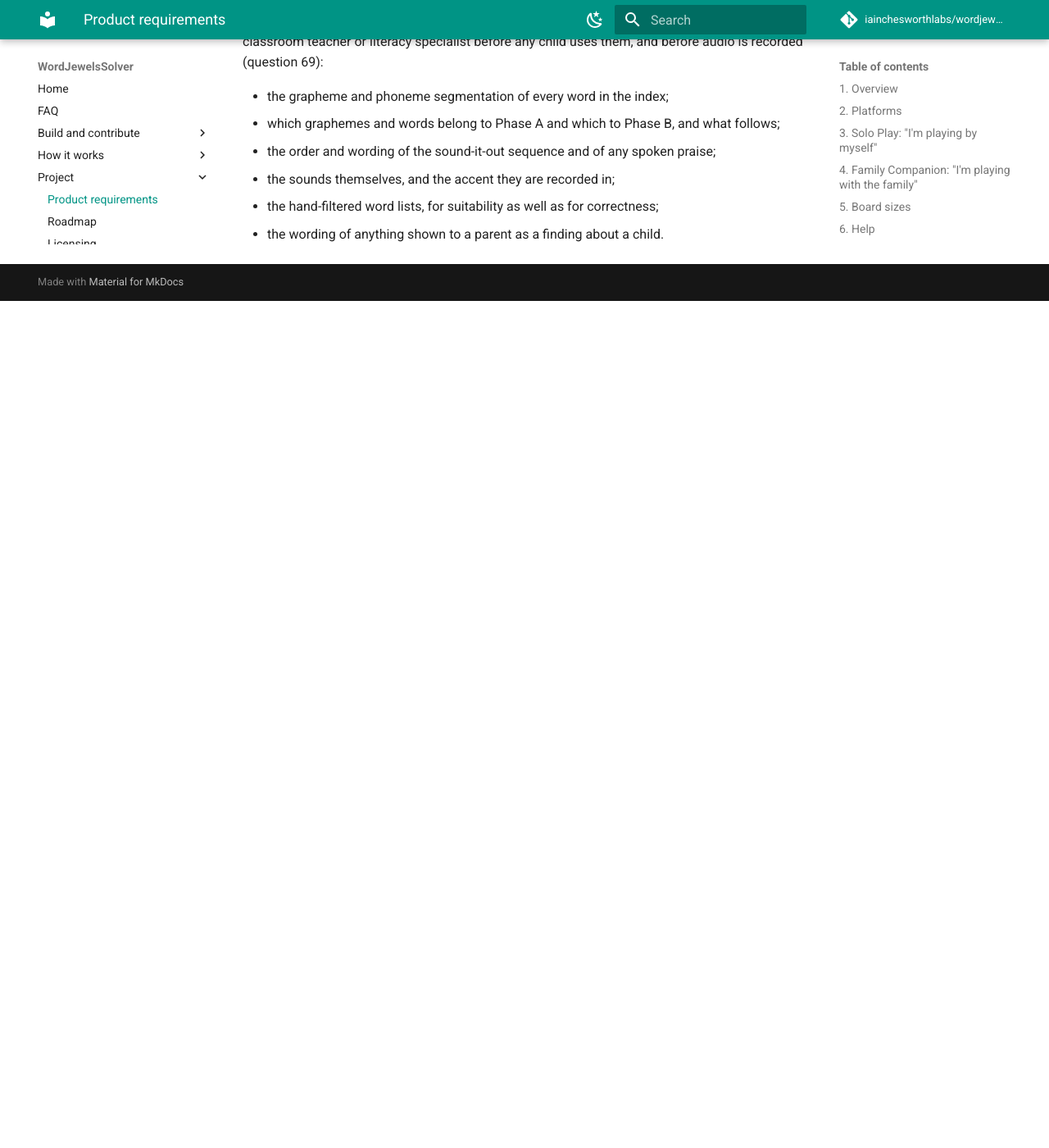
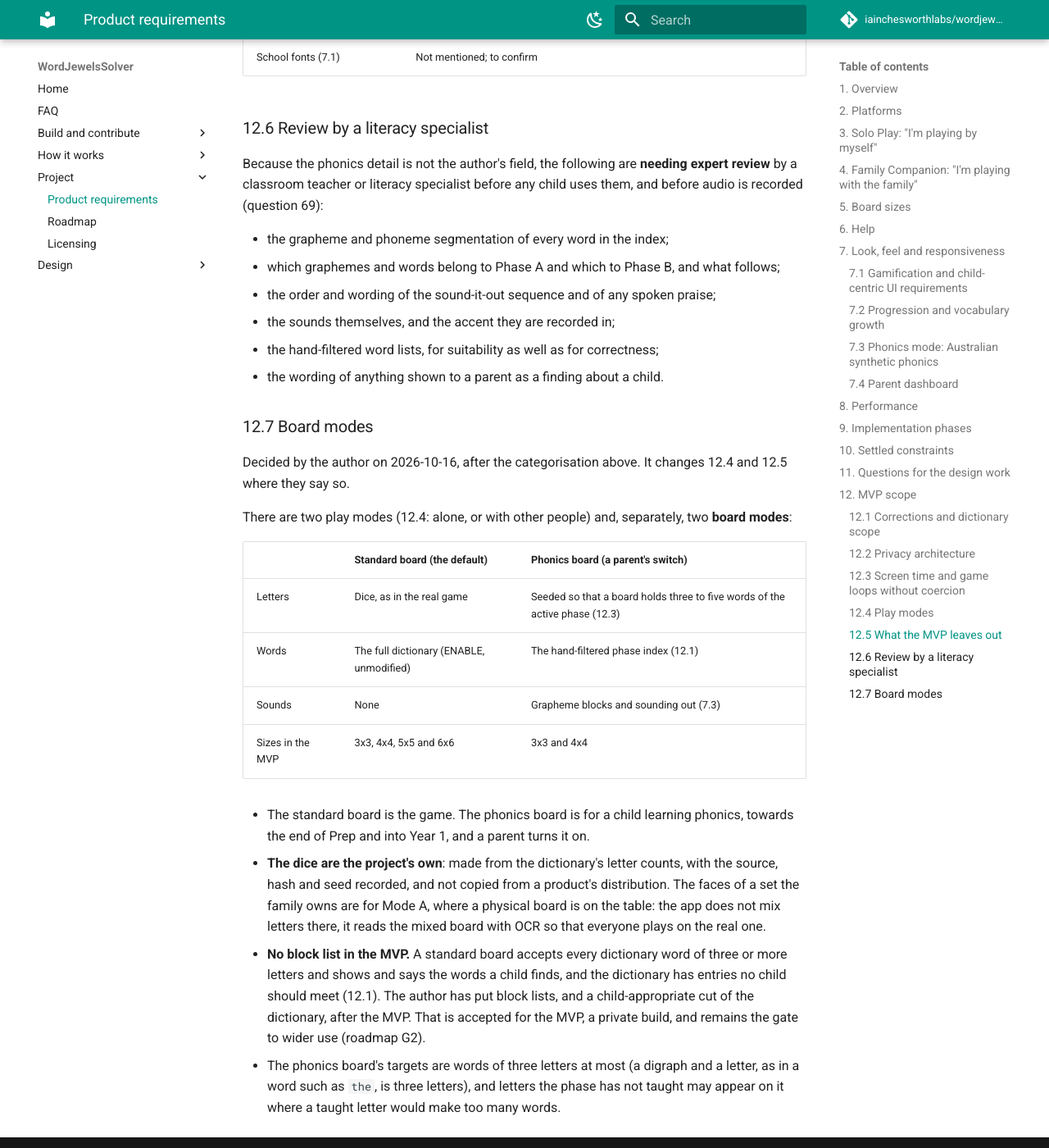
Before and after one commit to iainchesworthlabs/snapandspell, an MkDocs documentation site: the page built from docs/product-requirements.md, in a window 1280 px wide and 1400 px high, scrolled down 18752 px. Shown: the whole window at 82% size. Built offline with MkDocs 1.6.1 and Material for MkDocs 9.7.7, drawn with Linux system fonts in a browser that asks for light colours; comment, search, counter and statistics services are not loaded; before the commit the page ends 19119 px from its top, so only the background shows below that; some of the changed text lies outside the part shown.

Commit message:
Amend the brief and the roadmap: the standard board is the MVP's default
The author decided on 2026-10-16 that the MVP's board is the standard dice
board by default, with the phonics board as a parent's switch. A new section
12.7 of the brief records it, and 12.4 and 12.5 point at it where it changes
them: the full dictionary is the standard board's word list, boards run from
3x3 to 6x6, the project makes its own dice from the dictionary's letter counts,
and block lists are after the MVP.

The roadmap's MVP paragraph and its M1 list say the same.

```diff
--- a/docs/product-requirements.md
+++ b/docs/product-requirements.md
@@ -741,6 +741,10 @@
 
 ### 12.4 Play modes
 
+Section 12.7, decided later, says which board these modes play on: Mode B below
+describes the **phonics board**, which is a parent's switch, and the **standard
+board** is the default.
+
 **Mode A: Family Assistant and Scanner.**
 
 1. The parent uses the iPad camera to snap the physical Boggle board.
@@ -765,7 +769,8 @@
   with one help level, the starting tile (question 68). It contains the
   camera-to-board pipeline, which is the riskiest part of the whole product and
   has not been started; the MVP includes it.
-- Mode B offers 3x3 and 4x4 only; 5x5 and 6x6 come after the MVP.
+- Mode B's phonics board offers 3x3 and 4x4, where it was designed and measured;
+  the standard board offers 3x3 to 6x6 (12.7).
 - RAIN needs R, which is not a SATPIN letter, so Mode B's demonstration word is
   a Phase B word and cannot come from the Phase A index. Phase A would show the
   same effect with SATPIN-only words such as PAIN, SAINT or STAIN (question 60).
@@ -784,8 +789,8 @@
 | The "read aloud" voice recording (7.4) | Out: no voice capture |
 | The printable PDF and e-mail to a teacher (7.4) | Out: no export |
 | Time played and the parent-set limit (7.4) | Out: no timers or limits |
-| Open dictionary solver for early levels | Out: the Phase A index |
-| Boards of 5x5 and 6x6 (5) | Out: 3x3 and 4x4 |
+| Open dictionary solver for early levels | **In, as the standard board's word list** (12.7): the full dictionary, unmodified. Out: a block list and a child-appropriate cut of it. The phase index is the phonics board's |
+| Boards of 5x5 and 6x6 (5) | **In, for the standard board** (12.7). The phonics board is designed at 3x3 and 4x4 |
 | Tailorable help levels (4, 6) | One level: the starting tile |
 | Camera on a stand, watching the lid come off (4) | A single capture (assumed) |
 | Worlds, mascot, stickers by theme (7.2) | Not mentioned in the categorisation; to confirm whether any are in the MVP |
@@ -804,3 +809,36 @@
 - the sounds themselves, and the accent they are recorded in;
 - the hand-filtered word lists, for suitability as well as for correctness;
 - the wording of anything shown to a parent as a finding about a child.
+
+
+### 12.7 Board modes
+
+Decided by the author on 2026-10-16, after the categorisation above. It changes
+12.4 and 12.5 where they say so.
+
+There are two play modes (12.4: alone, or with other people) and, separately,
+two **board modes**:
+
+| | Standard board (the default) | Phonics board (a parent's switch) |
+| --- | --- | --- |
+| Letters | Dice, as in the real game | Seeded so that a board holds three to five words of the active phase (12.3) |
+| Words | The full dictionary (ENABLE, unmodified) | The hand-filtered phase index (12.1) |
+| Sounds | None | Grapheme blocks and sounding out (7.3) |
+| Sizes in the MVP | 3x3, 4x4, 5x5 and 6x6 | 3x3 and 4x4 |
+
+- The standard board is the game. The phonics board is for a child learning
+  phonics, towards the end of Prep and into Year 1, and a parent turns it on.
+- **The dice are the project's own**: made from the dictionary's letter counts,
+  with the source, hash and seed recorded, and not copied from a product's
+  distribution. The faces of a set the family owns are for Mode A, where a
+  physical board is on the table: the app does not mix letters there, it reads
+  the mixed board with OCR so that everyone plays on the real one.
+- **No block list in the MVP.** A standard board accepts every dictionary word of
+  three or more letters and shows and says the words a child finds, and the
+  dictionary has entries no child should meet (12.1). The author has put block
+  lists, and a child-appropriate cut of the dictionary, after the MVP. That is
+  accepted for the MVP, a private build, and remains the gate to wider use
+  (roadmap G2).
+- The phonics board's targets are words of three letters at most (a digraph and
+  a letter, as in a word such as `the`, is three letters), and letters the phase
+  has not taught may appear on it where a taught letter would make too many words.
```
Also changed, not shown: docs/roadmap.md (+8 -7 lines).
